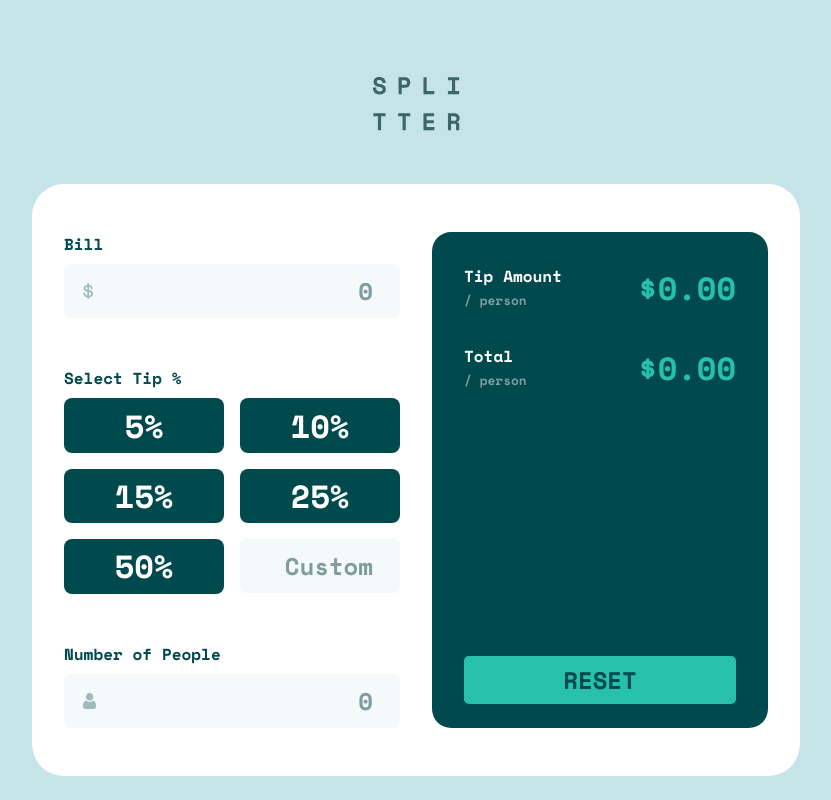
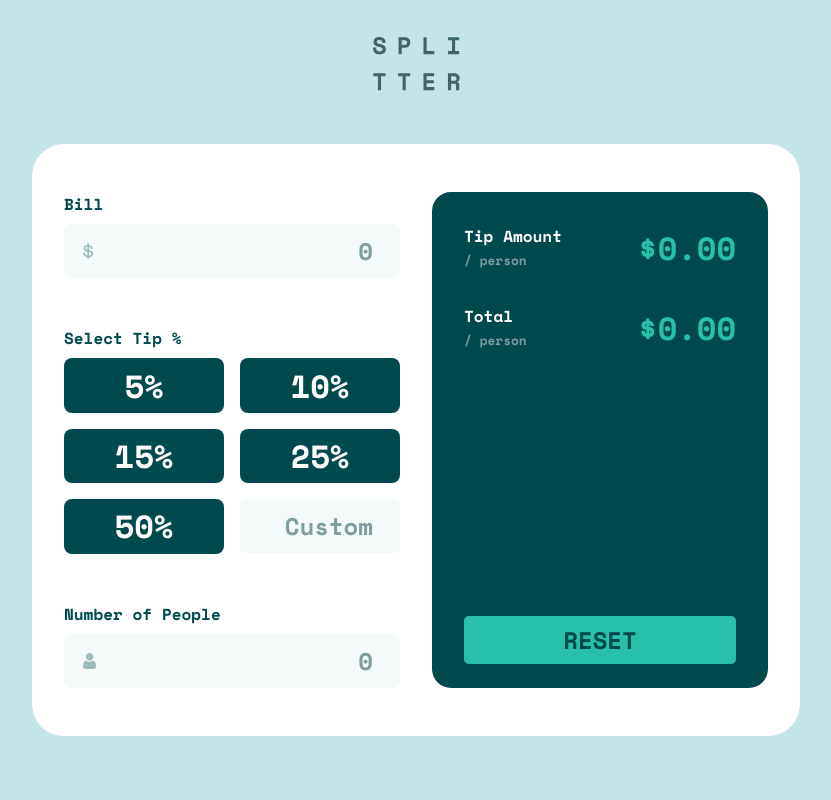
Before and after one commit to cichowlasp/tip-calculator-app-main, a plain HTML site: page index.html in a window 1280 px wide. Shown: the whole page, without its empty margins (224-1055 px from the left). Drawn offline with nearby package versions, Linux system fonts and the light colour scheme; a web font is replaced by a local one.

Commit message:
polished things

```diff
--- a/index.html
+++ b/index.html
@@ -21,6 +21,7 @@
 		<title>Frontend Mentor | Tip calculator app</title>
 	</head>
 	<body>
+		<div class="body">
 			<header class="logo">
 				<img src="./images/logo.svg" alt="splitter logo" />
 			</header>
@@ -106,6 +107,7 @@
 					</section>
 				</div>
 			</div>
+		</div>
 		<script src="script.js"></script>
 	</body>
 </html>
--- a/styles.css
+++ b/styles.css
@@ -20,7 +20,7 @@ p {
 	--background: hsl(187, 43%, 84%);
 	--hover: #9fe8df;
 	--white: hsl(0, 0%, 100%);
-	--logo-height: 10rem;
+	--logo-height: 10em;
 	--error: #e19780;
 }
 
@@ -205,8 +205,10 @@ button:hover {
 	background-color: var(--hover);
 }
 
-@media (min-width: 60rem) {
-	body {
+@media (min-width: 75rem) {
+	.body {
+		height: 100%;
+
 		display: flex;
 		justify-content: center;
 		align-items: center;
@@ -217,7 +219,7 @@ button:hover {
 		grid-template-columns: 1fr 1fr;
 		column-gap: 2rem;
 		border-radius: 2rem;
-		margin: 0 20%;
+		width: 60vw;
 	}
 
 	.wrapper .green {
@@ -229,4 +231,8 @@ button:hover {
 	.last {
 		margin-bottom: 0;
 	}
+	.logo {
+		height: 0;
+		padding-bottom: 5em;
+	}
 }
```
Lines whose indentation alone changed are shown as unchanged.
